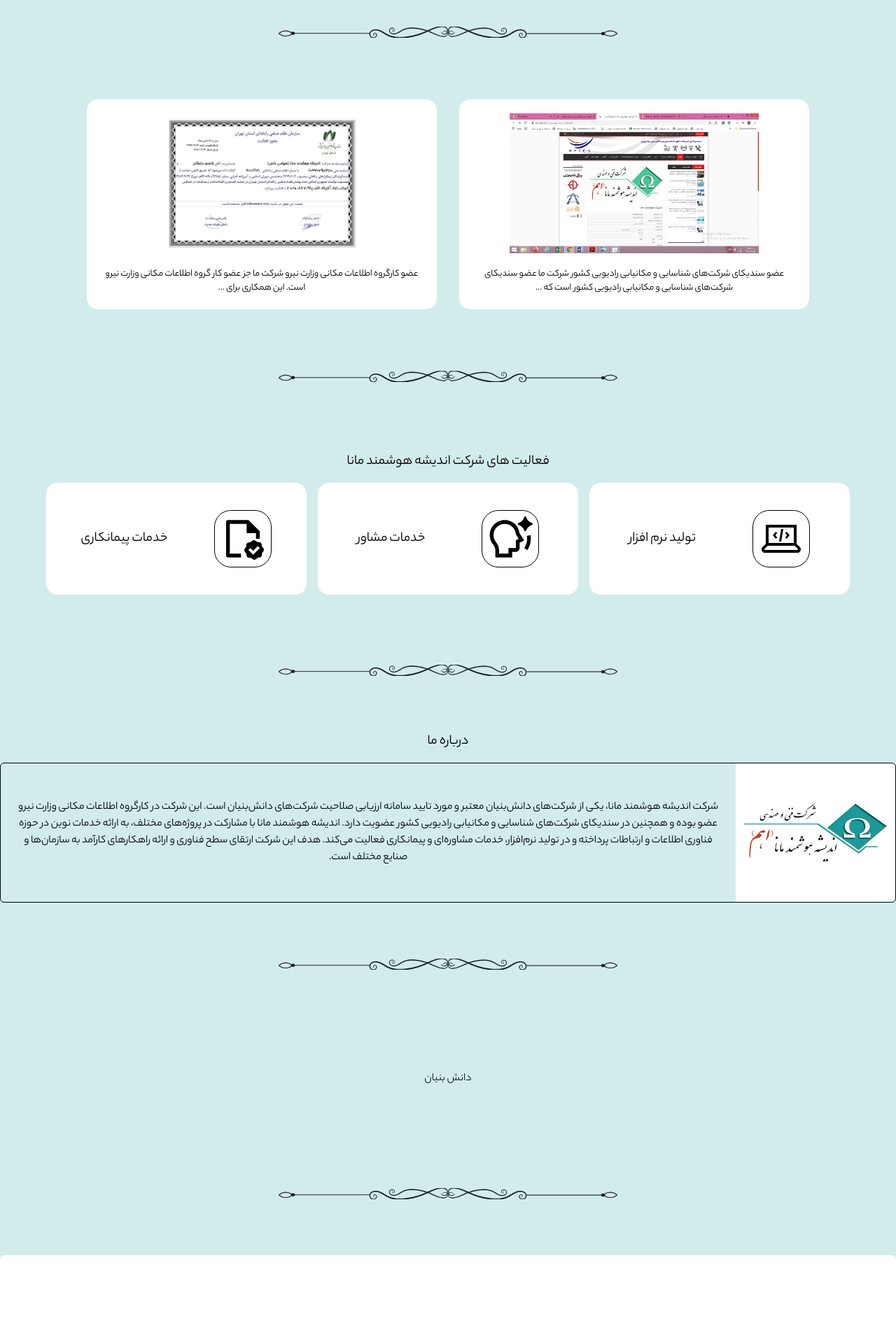
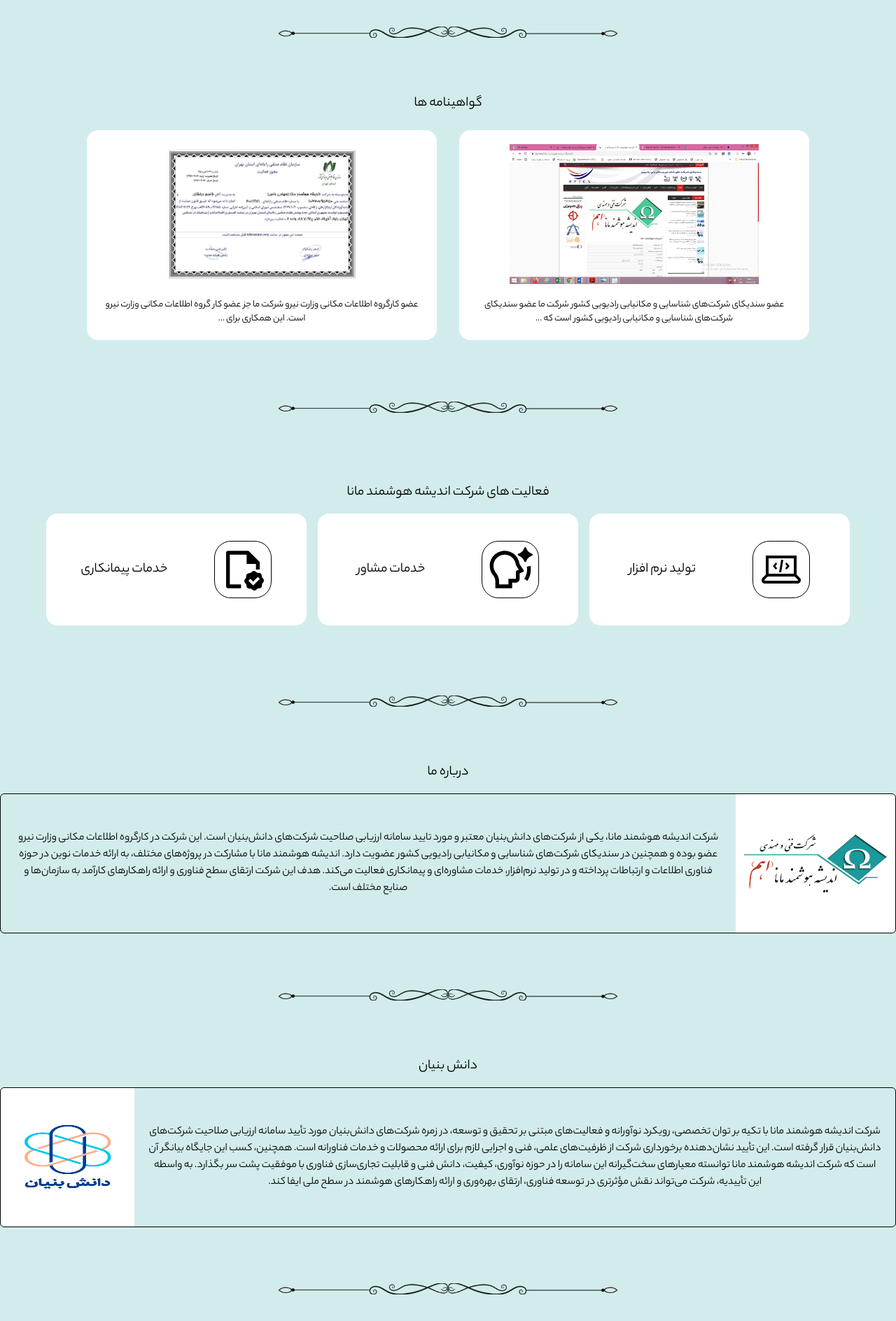
Before and after one commit to maryammohebbi/Mana-Next-ver, a Next.js app: page / in a window 1280 px wide. Shown: the part 580-2468 px from the top of the page at 70% size. Built offline with nearby package versions, Linux system fonts and the light colour scheme.

Commit message:
knowledgebase added

```diff
--- a/src/components/Certificates.jsx
+++ b/src/components/Certificates.jsx
@@ -1,12 +1,12 @@
+import Title from "@/ui/Title";
 import Image from "next/image";
 import React from "react";
 
 function Certificates() {
   return (
-    <div
-      id="certificate"
-      className="flex flex-1 w-full justify-center flex-wrap gap-8 mx-auto p-2 text-secondary"
-    >
+    <div id="certificate">
+      <Title title="گواهینامه ها" />
+      <div className="flex flex-1 w-full justify-center flex-wrap gap-8 mx-auto p-2 text-secondary">
         <div className="w-[500px] flex flex-col items-center justify-center gap-y-5 bg-tertiary p-5 rounded-2xl">
           <Image
             src="/images/sandiky.png"
@@ -34,6 +34,7 @@ function Certificates() {
           </p>
         </div>
       </div>
+    </div>
   );
 }
 
--- a/src/components/KnowledgeBase.jsx
+++ b/src/components/KnowledgeBase.jsx
@@ -1,6 +1,37 @@
+import Title from "@/ui/Title";
+import Image from "next/image";
+import React from "react";
+
 function KnowledgeBase() {
   return (
-    <div className="w-full flex justify-center py-16 px-4">دانش بنیان</div>
+    <div id="knowledge">
+      <Title title="دانش بنیان" />
+      <div className="flex border border-secondary w-full h-auto lg:h-[200px] rounded-md">
+        <div className="p-5 flex items-center justify-center">
+          <p className="text-secondary text-center">
+            شرکت اندیشه هوشمند مانا با تکیه بر توان تخصصی، رویکرد نوآورانه و
+            فعالیت‌های مبتنی بر تحقیق و توسعه، در زمره شرکت‌های دانش‌بنیان مورد
+            تأیید سامانه ارزیابی صلاحیت شرکت‌های دانش‌بنیان قرار گرفته است. این
+            تأیید نشان‌دهنده برخورداری شرکت از ظرفیت‌های علمی، فنی و اجرایی لازم
+            برای ارائه محصولات و خدمات فناورانه است. همچنین، کسب این جایگاه
+            بیانگر آن است که شرکت اندیشه هوشمند مانا توانسته معیارهای سخت‌گیرانه
+            این سامانه را در حوزه نوآوری، کیفیت، دانش فنی و قابلیت تجاری‌سازی
+            فناوری با موفقیت پشت سر بگذارد. به واسطه این تأییدیه، شرکت می‌تواند
+            نقش مؤثرتری در توسعه فناوری، ارتقای بهره‌وری و ارائه راهکارهای
+            هوشمند در سطح ملی ایفا کند.
+          </p>
+        </div>
+        <div className="w-[700px] bg-white items-center justify-center hidden lg:flex rounded-tl-md rounded-bl-md">
+          <Image
+            src="/images/knowledge.png"
+            width={500}
+            height={500}
+            className="w-36 h-24"
+            alt="ohm"
+          />
+        </div>
+      </div>
+    </div>
   );
 }
 
--- a/src/components/header/Header.jsx
+++ b/src/components/header/Header.jsx
@@ -16,7 +16,6 @@ function Header() {
         className="flex justify-between items-center w-full h-full
                       max-w-sm sm:max-w-2xl lg:max-w-7xl mx-auto p-2"
       >
-        {/* Mobile Hamburger */}
         <button
           onClick={() => setOpen(!open)}
           className="lg:hidden text-3xl text-secondary transition-all duration-500"
@@ -29,7 +28,6 @@ function Header() {
           <Menu />
         </div>
 
-        {/* Logo + toggle */}
         <div className="h-[90%] flex items-center justify-center gap-x-5">
           <ThemeToggle />
           <Image
--- a/src/components/header/Menu.jsx
+++ b/src/components/header/Menu.jsx
@@ -8,6 +8,7 @@ function Menu({ mobile = false, onClose }) {
     "certificate",
     "service",
     "aboutus",
+    "knowledge",
     "whyus",
     "contactus",
   ];
@@ -44,6 +45,7 @@ function Menu({ mobile = false, onClose }) {
           {id === "certificate" && "گواهینامه ها"}
           {id === "service" && "فعالیت ها"}
           {id === "aboutus" && "درباره ما"}
+          {id === "knowledge" && "دانش بنیان"}
           {id === "whyus" && "چرا ما؟"}
           {id === "contactus" && "تماس با ما"}
         </button>
```
Lines whose indentation alone changed are shown as unchanged.
